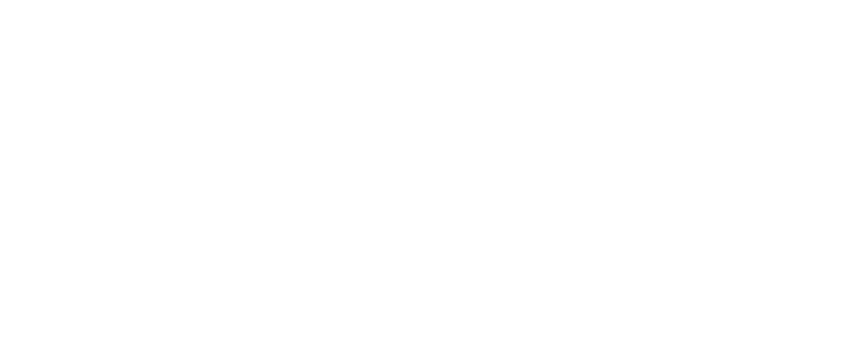
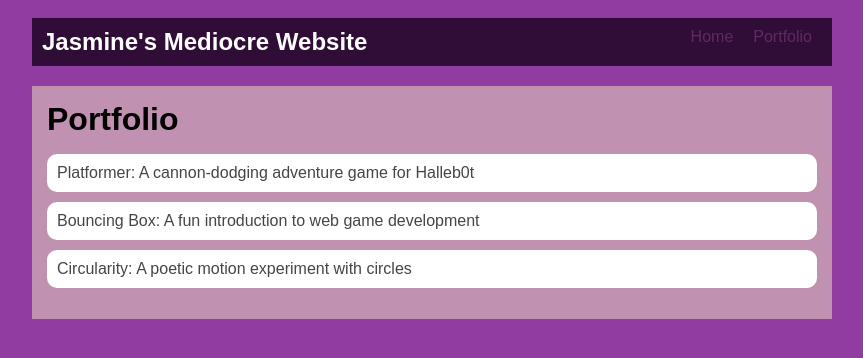
Before and after one commit to JazzmineThomp/JazzmineThomp.github.io, a plain HTML site: page portfolio.html in a window 1280 px wide. Shown: the whole page, without its empty margins (208-1071 px from the left). Drawn offline with Linux system fonts and the light colour scheme.

Commit message:
add portfolio page to website

```diff
--- a/portfolio.html
+++ b/portfolio.html
@@ -0,0 +1,42 @@
+<!DOCTYPE html>
+<html>
+  <head>
+    <title>Jasmine's Meidocre Website</title>
+    <link rel="stylesheet" href="style.css">
+  </head>
+
+  <body>
+    <!-- All content goes here -->
+    <div id="all-contents">
+      <nav>
+        <h1>Jasmine's Mediocre Website</h1>
+        <ul id="nav-ul">
+             <li class="nav-li">
+                <a href="index.html">Home</a>
+            </li>
+            <li class="nav-li">
+                 <a href="portfolio.html">Portfolio</a>
+            </li>
+        </ul>
+      </nav>
+
+      <main>
+        <div class="content">
+            <h1>Portfolio</h1>
+            <ul id="portfolio">
+                <li>
+                    <a href="fsd-projects/platformer/">Platformer: A cannon-dodging adventure game for Halleb0t</a>
+                </li>
+                <li>
+                   <a href="fsd-projects/bouncing-box/">Bouncing Box: A fun introduction to web game development</a>
+                </li>
+                <li>
+                    <a href="fsd-projects/circularity/">Circularity: A poetic motion experiment with circles</a>
+                </li>
+            </ul>
+        </div>
+      </main>
+
+    </div>
+  </body>
+</html>
--- a/style.css
+++ b/style.css
@@ -47,7 +47,7 @@ a {
 
 /* main container area beneath menu */
 main {
-    background: rgb(245, 238, 219);
+    background: rgb(192, 145, 177);
     display: flex;
     margin-top: 20px;
 }
@@ -68,7 +68,7 @@ main {
 
 /* interests section styles */
 #interests {
-    border: 4px silver ridge;
+    border: 4px rgb(218, 76, 189) ridge;
     padding: 8px;
     margin-top: 20px;
 }
@@ -76,3 +76,29 @@ main {
 h2, h3 {
     margin: 0px;
 }
+
+/* Portfolio styles */
+.content h1 {
+  color: black;
+}
+
+#portfolio {
+  list-style-type: none;
+  padding-left: 0;
+}
+
+#portfolio li {
+  background: #fff;
+  padding: 10px;
+  border-radius: 10px;
+  margin-bottom: 10px;
+}
+
+#portfolio li:hover {
+  background: #eee;
+}
+
+#portfolio a {
+  text-decoration: none;
+  color: #454545;
+}
```
Also changed, not shown: index.html (+6 -5 lines).
